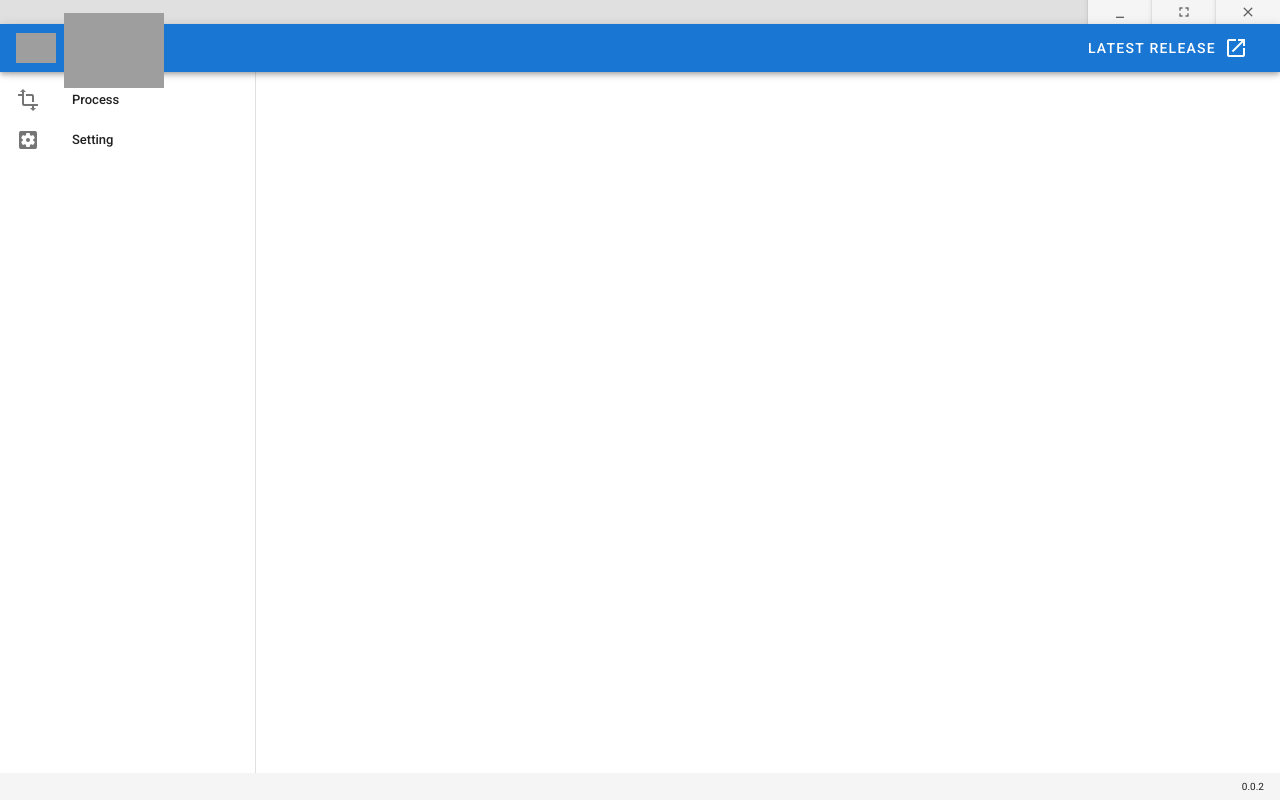
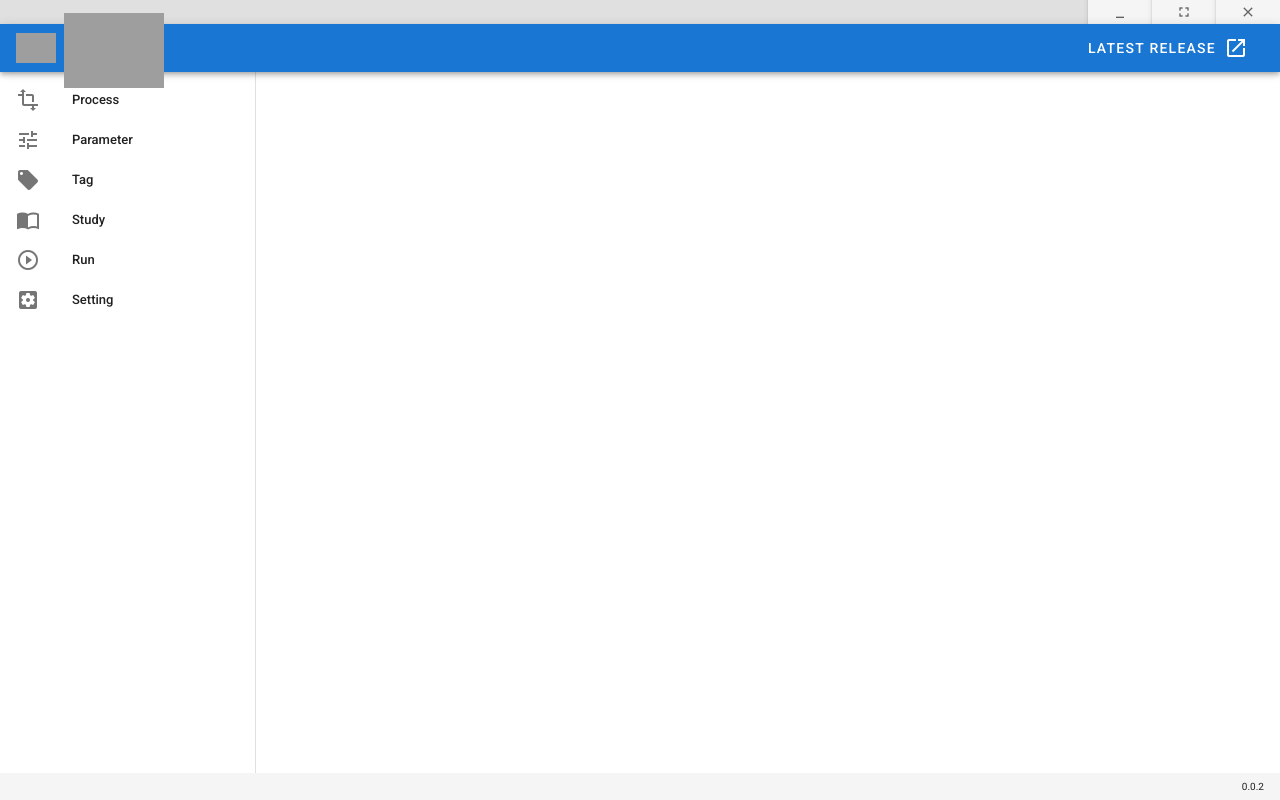
Before and after one commit to Nachos-JP/rex, a Vue app: page / in a window 1280 px wide. Built offline with nearby package versions, Linux system fonts and the light colour scheme; grey boxes are pictures that could not be loaded.

Commit message:
Add routing

```diff
--- a/src/App.vue
+++ b/src/App.vue
@@ -95,6 +95,10 @@ export default {
     version: packageJson.version,
     navItems: [
       {text: "Process", icon: "transform", url: "process"},
+      {text: "Parameter", icon: "tune", url: "parameter"},
+      {text: "Tag", icon: "local_offer", url: "tag"},
+      {text: "Study", icon: "import_contacts", url: "study"},
+      {text: "Run", icon: "play_circle_outline", url: "run"},
       {text: "Setting", icon: "settings_applications", url: "setting"},
     ],
   }),
--- a/src/router/index.js
+++ b/src/router/index.js
@@ -1,6 +1,10 @@
 import Vue from "vue";
 import VueRouter from "vue-router";
 import Process from "../views/Process.vue";
+import Parameter from "../views/Parameter.vue";
+import Tag from "../views/Tag.vue";
+import Study from "../views/Study.vue";
+import Run from "../views/Run.vue";
 import Setting from "../views/Setting.vue";
 
 Vue.use(VueRouter);
@@ -10,6 +14,26 @@ const routes = [
     path: "/process",
     name: "process",
     component: Process,
+  },
+  {
+    path: "/parameter",
+    name: "parameter",
+    component: Parameter,
+  },
+  {
+    path: "/tag",
+    name: "tag",
+    component: Tag,
+  },
+  {
+    path: "/study",
+    name: "study",
+    component: Study,
+  },
+  {
+    path: "/run",
+    name: "run",
+    component: Run,
   },
   {
     path: "/setting",
```
